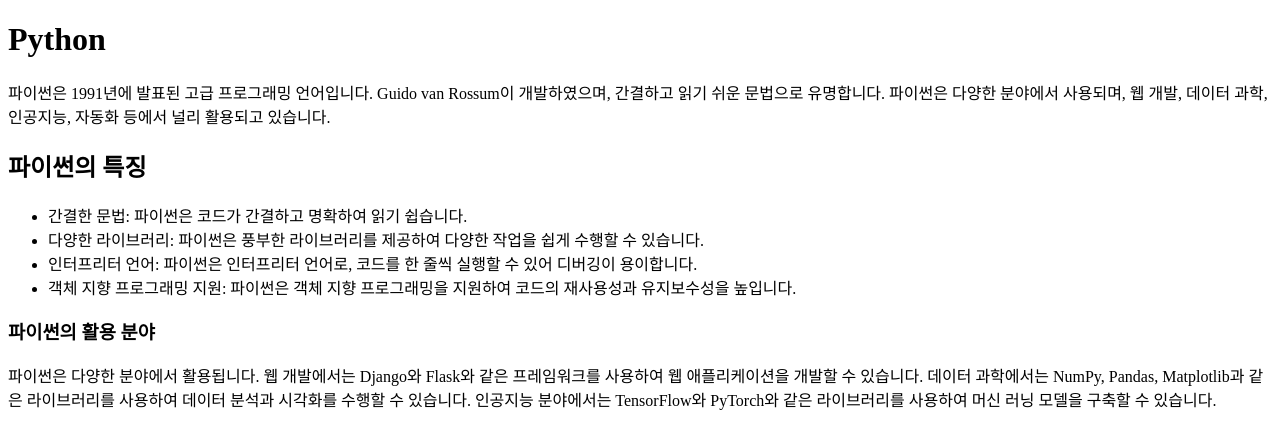
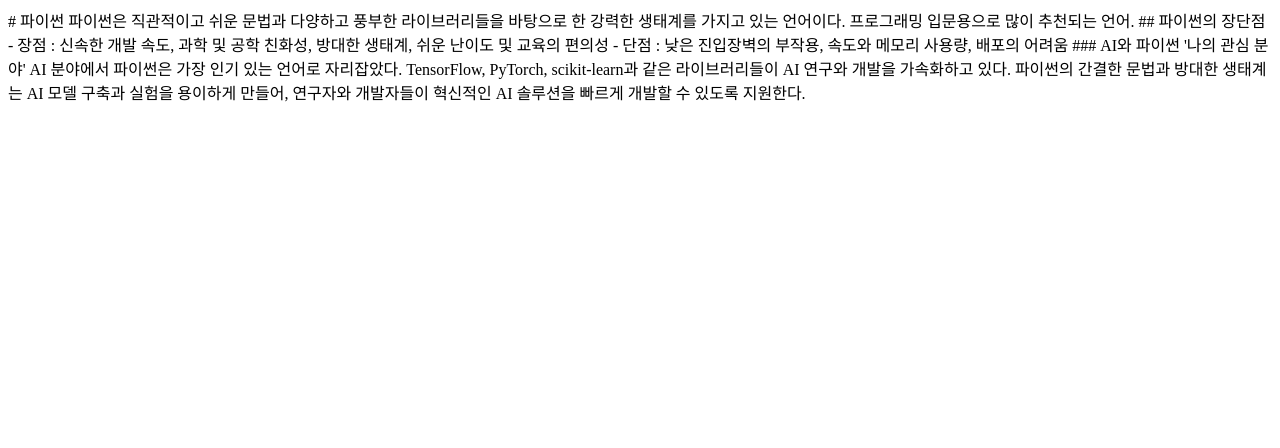
Before and after one commit to seonghun8044/gdg-hongik-dev-intro, a plain HTML site: page week2/python.html in a window 1280 px wide. Drawn offline with Linux system fonts and the light colour scheme.

Commit message:
중간 수정

```diff
--- a/week2/python.html
+++ b/week2/python.html
@@ -6,16 +6,12 @@
     <title>Python</title>
 </head>
 <body>
-    <h1>Python</h1>
-    <p>파이썬은 1991년에 발표된 고급 프로그래밍 언어입니다. Guido van Rossum이 개발하였으며, 간결하고 읽기 쉬운 문법으로 유명합니다. 파이썬은 다양한 분야에서 사용되며, 웹 개발, 데이터 과학, 인공지능, 자동화 등에서 널리 활용되고 있습니다.</p>
-    <h2>파이썬의 특징</h2>
-    <ul>
-        <li>간결한 문법: 파이썬은 코드가 간결하고 명확하여 읽기 쉽습니다.</li>
-        <li>다양한 라이브러리: 파이썬은 풍부한 라이브러리를 제공하여 다양한 작업을 쉽게 수행할 수 있습니다.</li>
-        <li>인터프리터 언어: 파이썬은 인터프리터 언어로, 코드를 한 줄씩 실행할 수 있어 디버깅이 용이합니다.</li>
-        <li>객체 지향 프로그래밍 지원: 파이썬은 객체 지향 프로그래밍을 지원하여 코드의 재사용성과 유지보수성을 높입니다.</li>
-    </ul>
-    <h3>파이썬의 활용 분야</h3>
-    <p>파이썬은 다양한 분야에서 활용됩니다. 웹 개발에서는 Django와 Flask와 같은 프레임워크를 사용하여 웹 애플리케이션을 개발할 수 있습니다. 데이터 과학에서는 NumPy, Pandas, Matplotlib과 같은 라이브러리를 사용하여 데이터 분석과 시각화를 수행할 수 있습니다. 인공지능 분야에서는 TensorFlow와 PyTorch와 같은 라이브러리를 사용하여 머신 러닝 모델을 구축할 수 있습니다.</p>
+    # 파이썬
+    파이썬은 직관적이고 쉬운 문법과 다양하고 풍부한 라이브러리들을 바탕으로 한 강력한 생태계를 가지고 있는 언어이다. 프로그래밍 입문용으로 많이 추천되는 언어.
+    ## 파이썬의 장단점
+    - 장점 : 신속한 개발 속도, 과학 및 공학 친화성, 방대한 생태계, 쉬운 난이도 및 교육의 편의성
+    - 단점 : 낮은 진입장벽의 부작용, 속도와 메모리 사용량, 배포의 어려움
+    ### AI와 파이썬 '나의 관심 분야'
+    AI 분야에서 파이썬은 가장 인기 있는 언어로 자리잡았다. TensorFlow, PyTorch, scikit-learn과 같은 라이브러리들이 AI 연구와 개발을 가속화하고 있다. 파이썬의 간결한 문법과 방대한 생태계는 AI 모델 구축과 실험을 용이하게 만들어, 연구자와 개발자들이 혁신적인 AI 솔루션을 빠르게 개발할 수 있도록 지원한다.
 </body>
 </html>
```
